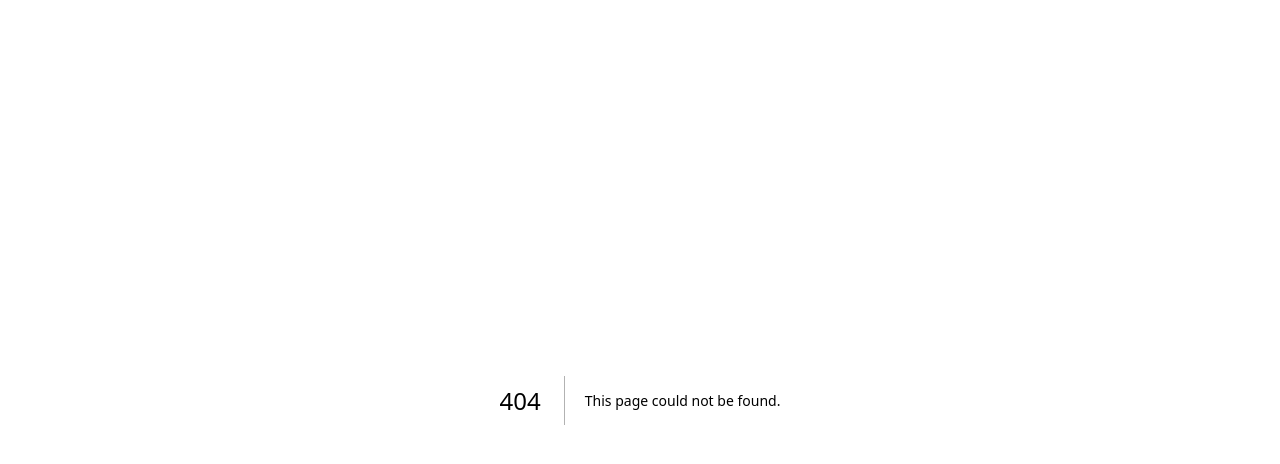
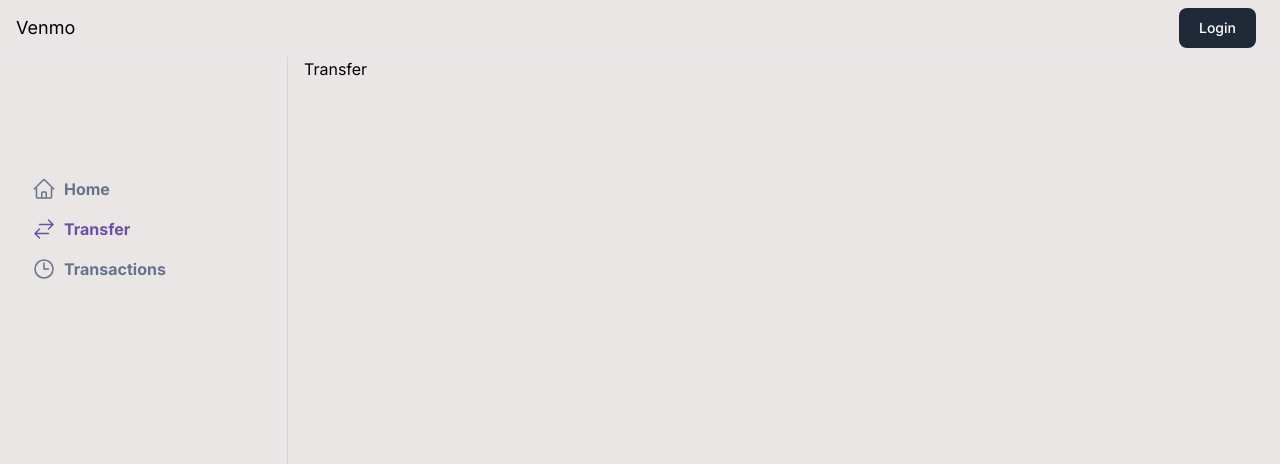
Before and after one commit to Raj-Thombare/Venmo2, a Next.js app in the folder apps/user-app/: page /transfer in a window 1280 px wide. Before the commit this address had no page. Shown: the top 464 px of the page. Built offline with nearby package versions, Linux system fonts and the light colour scheme; no server answers.

Commit message:
added sidebar in user-app

```diff
--- /dev/null
+++ b/apps/user-app/app/(dashboard)/dashboard/page.tsx
@@ -0,0 +1,3 @@
+export default function Page() {
+  return <div>Dashboard</div>;
+}
--- /dev/null
+++ b/apps/user-app/app/(dashboard)/layout.tsx
@@ -0,0 +1,84 @@
+import { SidebarItem } from "../components/SidebarIcon";
+
+export default function Layout({
+  children,
+}: {
+  children: React.ReactNode;
+}): JSX.Element {
+  return (
+    <div className='flex'>
+      <div className='w-72 border-r border-slate-300 min-h-screen mr-4 pt-28'>
+        <div>
+          <SidebarItem href={"/dashboard"} icon={<HomeIcon />} title='Home' />
+          <SidebarItem
+            href={"/transfer"}
+            icon={<TransferIcon />}
+            title='Transfer'
+          />
+          <SidebarItem
+            href={"/transactions"}
+            icon={<TransactionsIcon />}
+            title='Transactions'
+          />
+        </div>
+      </div>
+      {children}
+    </div>
+  );
+}
+
+function HomeIcon() {
+  return (
+    <svg
+      xmlns='http://www.w3.org/2000/svg'
+      fill='none'
+      viewBox='0 0 24 24'
+      stroke-width='1.5'
+      stroke='currentColor'
+      className='w-6 h-6'
+    >
+      <path
+        stroke-linecap='round'
+        stroke-linejoin='round'
+        d='m2.25 12 8.954-8.955c.44-.439 1.152-.439 1.591 0L21.75 12M4.5 9.75v10.125c0 .621.504 1.125 1.125 1.125H9.75v-4.875c0-.621.504-1.125 1.125-1.125h2.25c.621 0 1.125.504 1.125 1.125V21h4.125c.621 0 1.125-.504 1.125-1.125V9.75M8.25 21h8.25'
+      />
+    </svg>
+  );
+}
+function TransferIcon() {
+  return (
+    <svg
+      xmlns='http://www.w3.org/2000/svg'
+      fill='none'
+      viewBox='0 0 24 24'
+      stroke-width='1.5'
+      stroke='currentColor'
+      className='w-6 h-6'
+    >
+      <path
+        stroke-linecap='round'
+        stroke-linejoin='round'
+        d='M7.5 21 3 16.5m0 0L7.5 12M3 16.5h13.5m0-13.5L21 7.5m0 0L16.5 12M21 7.5H7.5'
+      />
+    </svg>
+  );
+}
+
+function TransactionsIcon() {
+  return (
+    <svg
+      xmlns='http://www.w3.org/2000/svg'
+      fill='none'
+      viewBox='0 0 24 24'
+      stroke-width='1.5'
+      stroke='currentColor'
+      className='w-6 h-6'
+    >
+      <path
+        stroke-linecap='round'
+        stroke-linejoin='round'
+        d='M12 6v6h4.5m4.5 0a9 9 0 1 1-18 0 9 9 0 0 1 18 0Z'
+      />
+    </svg>
+  );
+}
--- /dev/null
+++ b/apps/user-app/app/(dashboard)/transactions/page.tsx
@@ -0,0 +1,3 @@
+export default function Page() {
+  return <div>Transactions</div>;
+}
--- /dev/null
+++ b/apps/user-app/app/(dashboard)/transfer/page.tsx
@@ -0,0 +1,3 @@
+export default function Page() {
+  return <div>Transfer</div>;
+}
--- /dev/null
+++ b/apps/user-app/app/components/AppbarClient.tsx
@@ -0,0 +1,22 @@
+"use client";
+import { signIn, signOut, useSession } from "next-auth/react";
+import { Appbar } from "@repo/ui/appbar";
+import { useRouter } from "next/navigation";
+
+export function AppbarClient() {
+  const session = useSession();
+  const router = useRouter();
+
+  return (
+    <div>
+      <Appbar
+        onSignin={signIn}
+        onSignout={async () => {
+          await signOut();
+          router.push("/api/auth/signin");
+        }}
+        user={session.data?.user}
+      />
+    </div>
+  );
+}
--- /dev/null
+++ b/apps/user-app/app/components/SidebarIcon.tsx
@@ -0,0 +1,33 @@
+"use client";
+import React from "react";
+import { usePathname, useRouter } from "next/navigation";
+
+export const SidebarItem = ({
+  href,
+  title,
+  icon,
+}: {
+  href: string;
+  title: string;
+  icon: React.ReactNode;
+}) => {
+  const router = useRouter();
+  const pathname = usePathname();
+  const selected = pathname === href;
+
+  return (
+    <div
+      className={`flex ${selected ? "text-[#6a51a6]" : "text-slate-500"} cursor-pointer  p-2 pl-8`}
+      onClick={() => {
+        router.push(href);
+      }}
+    >
+      <div className='pr-2'>{icon}</div>
+      <div
+        className={`font-bold ${selected ? "text-[#6a51a6]" : "text-slate-500"}`}
+      >
+        {title}
+      </div>
+    </div>
+  );
+};
--- a/apps/user-app/app/layout.tsx
+++ b/apps/user-app/app/layout.tsx
@@ -2,6 +2,7 @@
 import type { Metadata } from "next";
 import { Inter } from "next/font/google";
 import { Providers } from "../provider";
+import { AppbarClient } from "./components/AppbarClient";
 
 const inter = Inter({ subsets: ["latin"] });
 
@@ -16,9 +17,14 @@
   children: React.ReactNode;
 }): JSX.Element {
   return (
-    <html lang="en">
+    <html lang='en'>
       <Providers>
-        <body className={inter.className}>{children}</body>
+        <body className={inter.className}>
+          <div className='min-w-screen min-h-screen bg-[#ebe6e6]'>
+            <AppbarClient />
+            {children}
+          </div>
+        </body>
       </Providers>
     </html>
   );
--- a/apps/user-app/app/page.tsx
+++ b/apps/user-app/app/page.tsx
@@ -1,12 +1,12 @@
-"use client"
-import { signIn, signOut, useSession } from "next-auth/react";
-import { Appbar } from "@repo/ui/appbar";
+import { getServerSession } from "next-auth";
+import { redirect } from "next/navigation";
+import { authOptions } from "./lib/auth";
 
-export default function Page(): JSX.Element {
-  const session = useSession();
-  return (
-   <div>
-      <Appbar onSignin={signIn} onSignout={signOut} user={session.data?.user} />
-   </div>
-  );
+export default async function Page() {
+  const session = await getServerSession(authOptions);
+  if (session?.user) {
+    redirect("/dashboard");
+  } else {
+    redirect("/api/auth/signin");
+  }
 }
```
